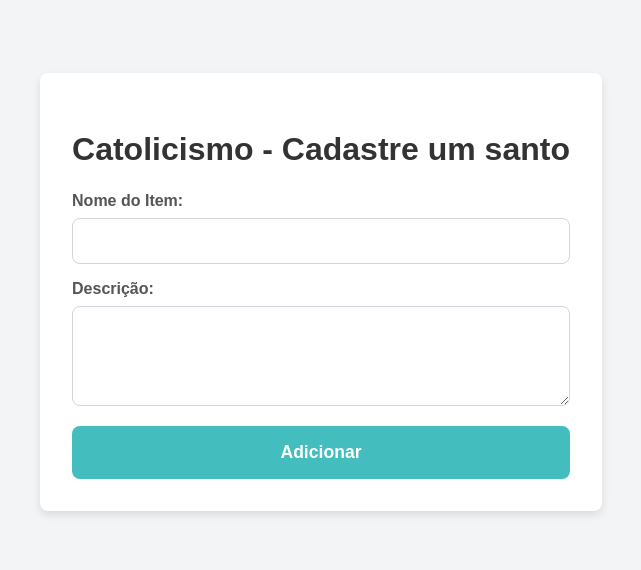
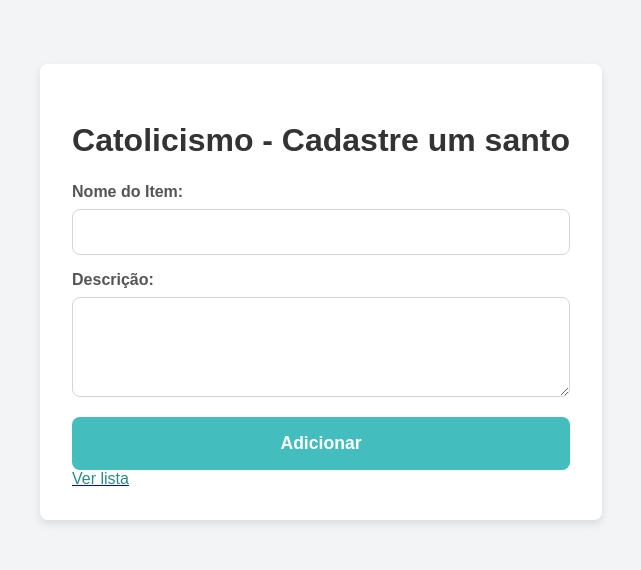
Before and after one commit to RenataPortoGransoti/projeto-vue-aula-web, a Vue app: page / in a window 1280 px wide. Shown: the part 116-686 px from the top of the page, without its empty margins (319-960 px from the left). Built offline with nearby package versions, Linux system fonts and the light colour scheme.

Commit message:
inserção botão ver lista

```diff
--- a/src/views/CadastroView.vue
+++ b/src/views/CadastroView.vue
@@ -2,6 +2,9 @@
   <div class="cadastro-container">
     <h2>Catolicismo - Cadastre um santo</h2>
     <CadastroItem @item-adicionado="adicionarItemNaLista" />
+    <router-link to="/lista-santos">
+      <a class="ver-lista-btn">Ver lista</a>
+    </router-link>
   </div>
 </template>
 
@@ -40,4 +43,8 @@ h2 {
 .form-group{
   text-align: left;
 }
+
+.ver-lista-btn{
+  color: #2a8b83;
+  }
 </style>
```
